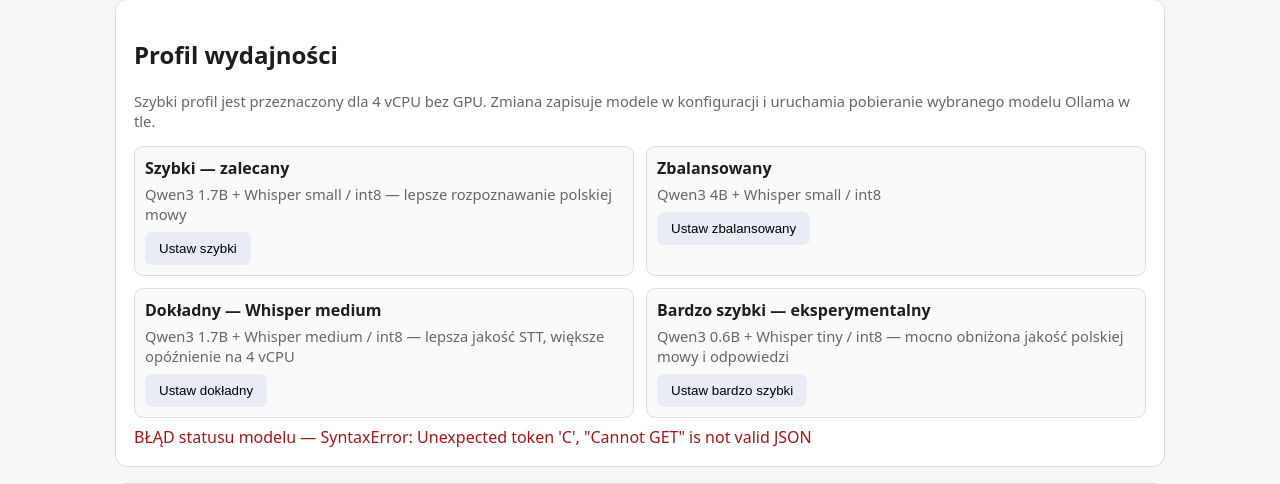
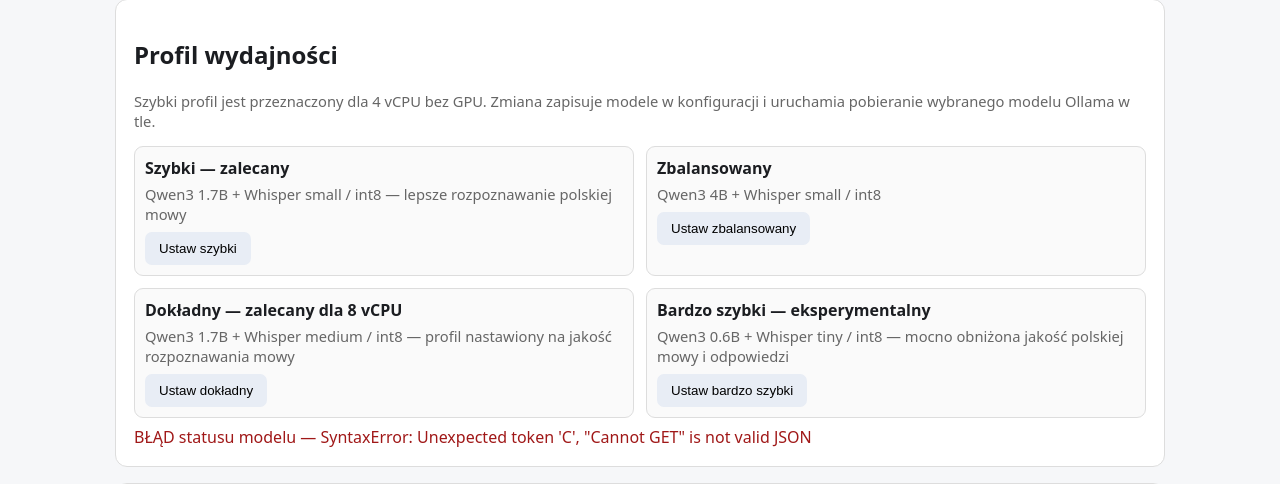
Before and after one commit to Pawel-sp9pw/freepbx-ai-icproject, a Python web app: template app/templates/index.html in a window 1280 px wide. Shown: the part 1390-1874 px from the top of the page. Run offline with Jinja, Linux system fonts and the light colour scheme; the template is opened without the code that fills it, so the values that code supplies are empty.

Commit message:
Mark Whisper medium profile recommended for 8 vCPU

```diff
--- a/app/templates/index.html
+++ b/app/templates/index.html
@@ -176,8 +176,8 @@
           <button type="button" class="test" onclick="applyPerformanceProfile('balanced')">Ustaw zbalansowany</button>
         </div>
         <div class="status-box">
-          <strong>Dokładny — Whisper medium</strong>
-          <div class="muted">Qwen3 1.7B + Whisper medium / int8 — lepsza jakość STT, większe opóźnienie na 4 vCPU</div>
+          <strong>Dokładny — zalecany dla 8 vCPU</strong>
+          <div class="muted">Qwen3 1.7B + Whisper medium / int8 — profil nastawiony na jakość rozpoznawania mowy</div>
           <button type="button" class="test" onclick="applyPerformanceProfile('accurate')">Ustaw dokładny</button>
         </div>
         <div class="status-box">
```
